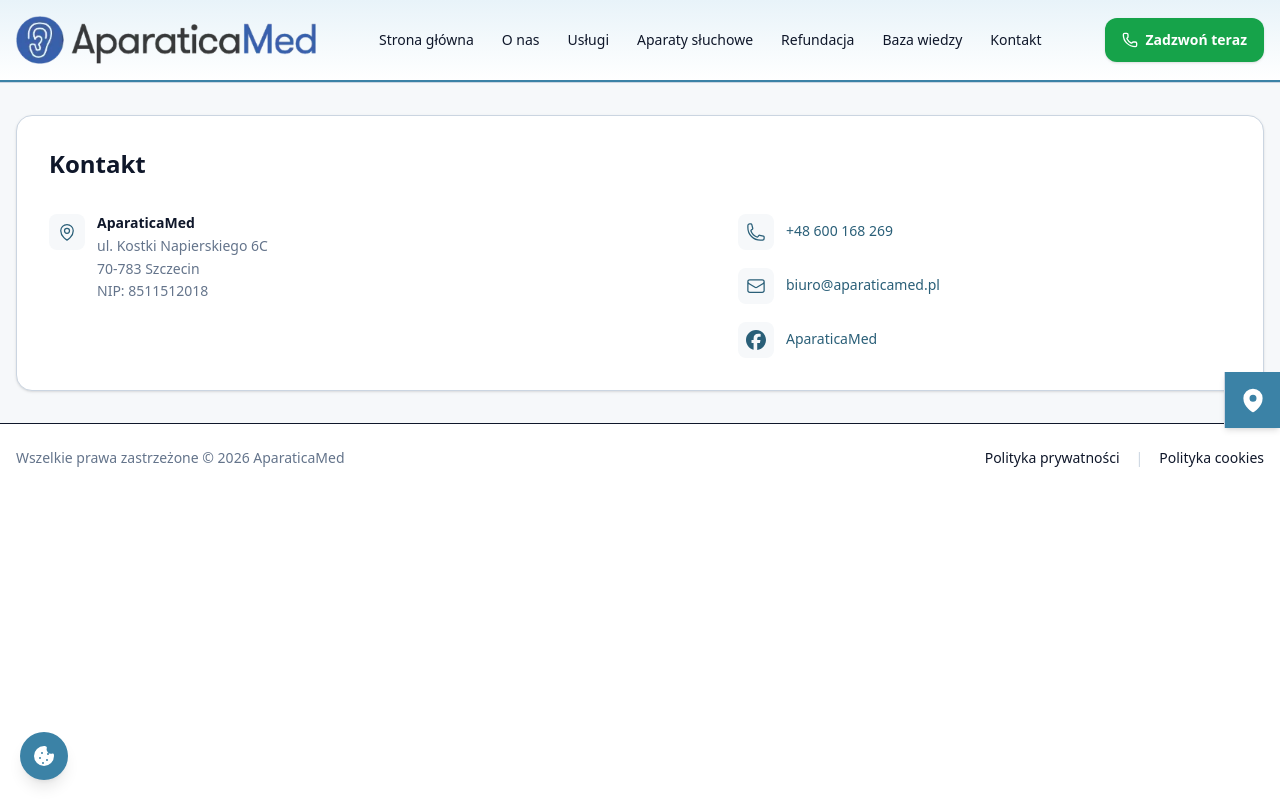
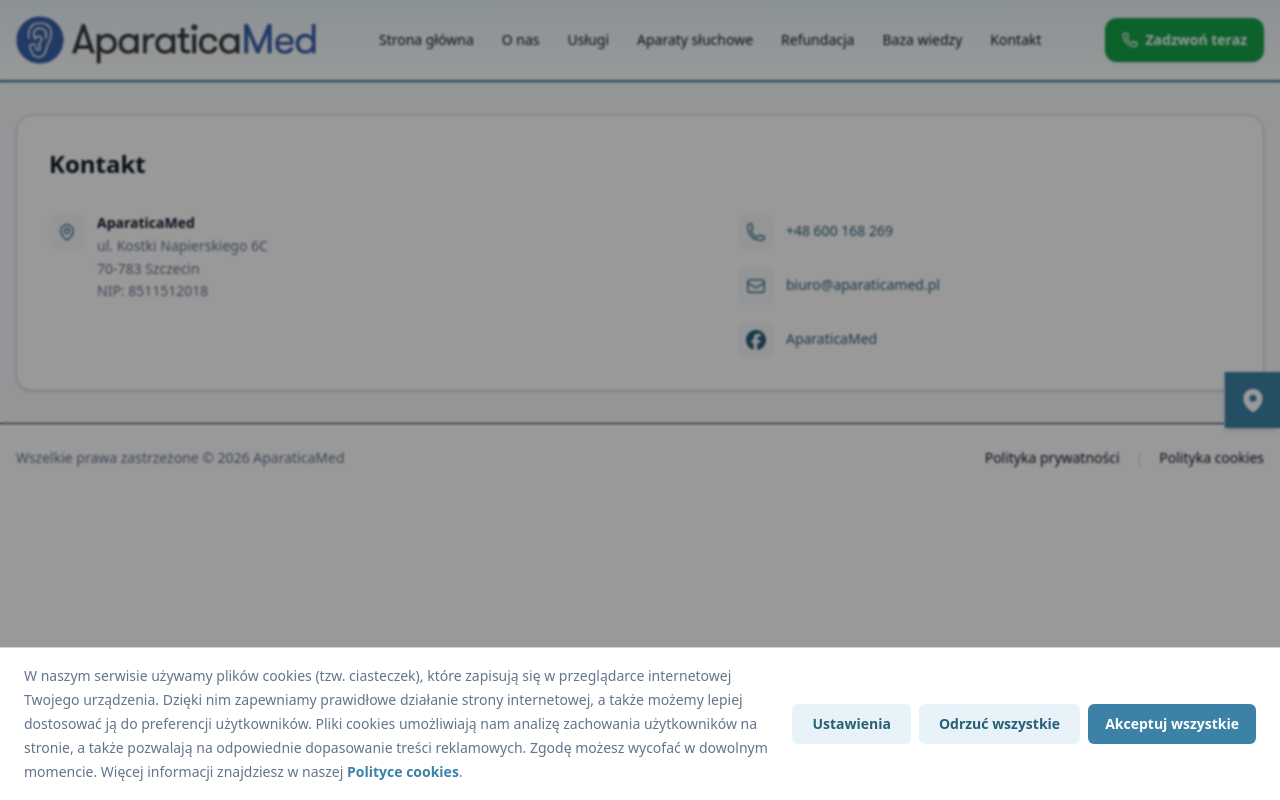
Before and after one commit to Kotvitz/aparaticamed, a Next.js app: page / in a window 1280 px wide. Built offline with nearby package versions, Linux system fonts and the light colour scheme; no server answers.

Commit message:
feat: add cookie banner

```diff
--- a/src/app/layout.tsx
+++ b/src/app/layout.tsx
@@ -5,6 +5,8 @@
 import CookieSettingsButton from "@/components/layout/ui/CookieSettingsButton";
 import ConsentScripts from "@/components/cookies/ConsentScripts";
 import OfficeLocationButton from "@/components/layout/ui/OfficeLocationButton";
+import CookieBlockingOverlay from "@/components/cookies/CookieBlockingOverlay";
+import CookieBanner from "@/components/layout/ui/CookieBanner";
 
 export default function RootLayout({
   children,
@@ -20,6 +22,8 @@
         </main>
         <ContactStrip />
         <Footer />
+        <CookieBlockingOverlay />
+        <CookieBanner />
         <CookieSettingsButton />
         <ConsentScripts />
         <OfficeLocationButton />
--- /dev/null
+++ b/src/components/cookies/CookieBlockingOverlay.tsx
@@ -0,0 +1,34 @@
+"use client";
+
+import { useSyncExternalStore } from "react";
+import { getConsent } from "./cookieConsent";
+
+function subscribe(onChange: () => void) {
+  window.addEventListener("consent:update", onChange);
+  window.addEventListener("storage", onChange);
+  return () => {
+    window.removeEventListener("consent:update", onChange);
+    window.removeEventListener("storage", onChange);
+  };
+}
+
+export default function CookieBlockingOverlay() {
+  const hasDecision = useSyncExternalStore(
+    subscribe,
+    () => getConsent() !== null,
+    () => true
+  );
+
+  if (hasDecision) return null;
+
+  return (
+    <div
+      aria-hidden="true"
+      className="
+        fixed inset-0 z-9990
+        bg-black/40
+        backdrop-blur-[1px]
+      "
+    />
+  );
+}
--- /dev/null
+++ b/src/components/layout/ui/CookieBanner.tsx
@@ -0,0 +1,157 @@
+"use client";
+
+import { getConsent } from "@/components/cookies/cookieConsent";
+import Link from "next/link";
+import { useMemo, useSyncExternalStore } from "react";
+
+type Consent = {
+  necessary: true;
+  analytics: boolean;
+  marketing: boolean;
+  updatedAt: string;
+  version: number;
+};
+
+const CONSENT_VERSION = 1;
+const STORAGE_KEY = "cookie_consent_v1";
+
+function writeConsent(consent: Consent) {
+  localStorage.setItem(STORAGE_KEY, JSON.stringify(consent));
+  window.dispatchEvent(new Event("consent:update"));
+}
+
+function subscribe(onStoreChange: () => void) {
+  const onUpdate = () => onStoreChange();
+  const onStorage = (e: StorageEvent) => {
+    if (e.key === STORAGE_KEY) onUpdate();
+  };
+
+  window.addEventListener("consent:update", onUpdate);
+  window.addEventListener("storage", onStorage);
+
+  return () => {
+    window.removeEventListener("consent:update", onUpdate);
+    window.removeEventListener("storage", onStorage);
+  };
+}
+
+export default function CookieBanner() {
+  const hasDecision = useSyncExternalStore(
+    subscribe,
+    () => getConsent() !== null,
+    () => true
+  );
+
+  const visible = !hasDecision;
+
+  const acceptAll = () => {
+    writeConsent({
+      necessary: true,
+      analytics: true,
+      marketing: true,
+      updatedAt: new Date().toISOString(),
+      version: CONSENT_VERSION,
+    });
+  };
+
+  const rejectAll = () => {
+    writeConsent({
+      necessary: true,
+      analytics: false,
+      marketing: false,
+      updatedAt: new Date().toISOString(),
+      version: CONSENT_VERSION,
+    });
+  };
+
+  const openSettings = () => {
+    window.dispatchEvent(new Event("cookie:open-settings"));
+  };
+
+  const classes = useMemo(
+    () =>
+      [
+        "fixed inset-x-0 bottom-0 z-9991",
+        "border-t border-(--border)",
+        "bg-white",
+      ].join(" "),
+    [],
+  );
+
+  if (!visible) return null;
+
+  return (
+    <div
+      className={classes}
+      role="dialog"
+      aria-label="Informacja o plikach cookies"
+      aria-live="polite"
+    >
+      <div className="max-w-7xl mx-auto px-6 py-4">
+        <div className="flex flex-col gap-4 md:flex-row md:items-center md:justify-between">
+          <p className="text-sm leading-6 text-(--text-muted)">
+            W naszym serwisie używamy plików cookies (tzw. ciasteczek), które
+            zapisują się w przeglądarce internetowej Twojego urządzenia. Dzięki
+            nim zapewniamy prawidłowe działanie strony internetowej, a także
+            możemy lepiej dostosować ją do preferencji użytkowników. Pliki
+            cookies umożliwiają nam analizę zachowania użytkowników na stronie,
+            a także pozwalają na odpowiednie dopasowanie treści reklamowych.
+            Zgodę możesz wycofać w dowolnym momencie. Więcej informacji
+            znajdziesz w naszej{" "}
+            <Link
+              href="/polityka-cookies"
+              className="font-semibold text-(--brand) hover:text-(--brand-ink)"
+            >
+              Polityce cookies
+            </Link>
+            .
+          </p>
+
+          <div className="flex flex-col gap-2 sm:flex-row md:shrink-0">
+            <button
+              type="button"
+              onClick={openSettings}
+              className="
+              site-button-secondary
+                cursor-pointer
+                rounded-md
+                bg-white
+                px-5 py-2.5
+                text-sm font-semibold
+                text-(--brand-ink)
+                transition-colors
+              "
+            >
+              Ustawienia
+            </button>
+
+            <button
+              type="button"
+              onClick={rejectAll}
+              className="
+              site-button-secondary
+                cursor-pointer
+                rounded-md
+                bg-white
+                px-5 py-2.5
+                text-sm font-semibold
+                text-(--brand-ink)
+                transition-colors
+              "
+            >
+              Odrzuć wszystkie
+            </button>
+
+            <button
+              type="button"
+              onClick={acceptAll}
+              className="site-button-primary cursor-pointer rounded-md px-4 py-2 text-sm font-bold text-white transition"
+            >
+              Akceptuj wszystkie
+            </button>
+          </div>
+        </div>
+      </div>
+    </div>
+  );
+}
```
